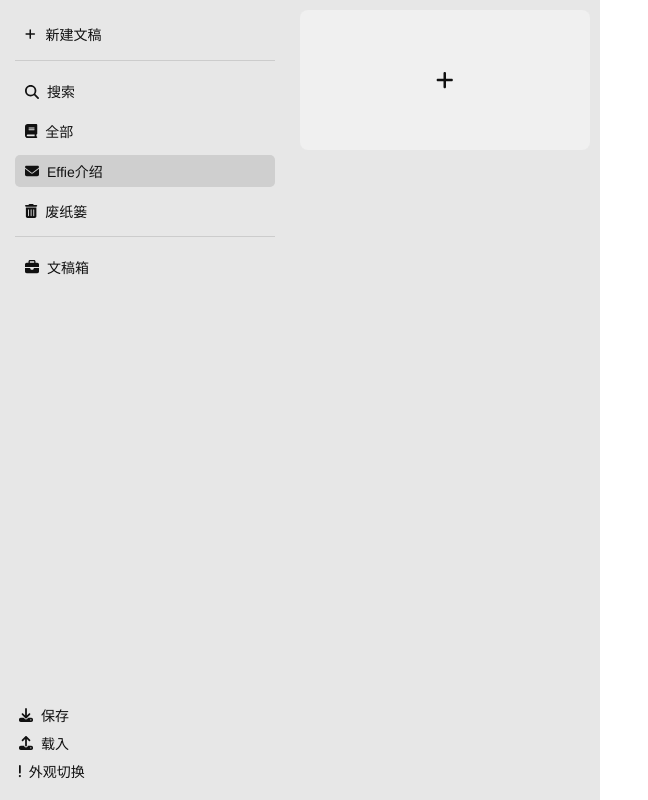
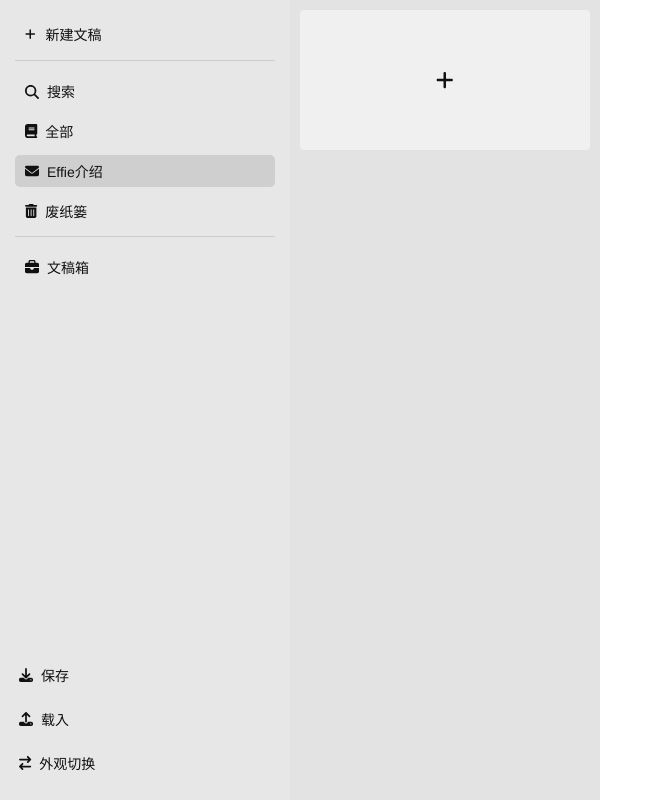
Before and after one commit to RoronuaHong/EffieWebVer, a React app in the folder effiewebver/: page /intro in a window 1280 px wide. Shown: the whole page, without its empty margins (0-648 px from the left). Built offline with nearby package versions, Linux system fonts and the light colour scheme.

Commit message:
add context.provider part

```diff
--- a/effiewebver/src/EffieWebVer.scss
+++ b/effiewebver/src/EffieWebVer.scss
@@ -22,7 +22,6 @@
 
 html {
   overflow-x:auto;
-  overflow-y:scroll;
 }
 
 body, dl, dt, dd, ul, ol, li, pre, form, fieldset, input, p, blockquote, th, td {
--- a/effiewebver/src/EffieWebVer.tsx
+++ b/effiewebver/src/EffieWebVer.tsx
@@ -4,6 +4,7 @@ import { Helmet } from 'react-helmet'
 import Note from './components/Note'
 import NoteList from './components/NoteList'
 import SideNavbar from './components/SideNavBar'
+import { EffieContextProvider } from './context/EffieContext'
 
 import './EffieWebVer.scss'
 
@@ -16,6 +17,7 @@ import {
 const EffieWebVer = () => {
   return (
     <Router>
+      <EffieContextProvider>
         <div className="EffieWebVer">
           <Helmet>
             <title>EffieWebVer</title>
@@ -46,6 +48,7 @@ const EffieWebVer = () => {
             <Route path="/docbox/:ids" element={ <Note /> } />
           </Routes>
         </div>
+      </EffieContextProvider>
     </Router>
   )
 }
--- a/effiewebver/src/components/Menu/index.scss
+++ b/effiewebver/src/components/Menu/index.scss
@@ -1,4 +1,6 @@
 .menu {
   width: 120px;
   height: 300px;
+  border: 1px solid #aaa;
+  box-shadow: 5px 5px 2px #ccc;
 }
--- a/effiewebver/src/components/Menu/index.tsx
+++ b/effiewebver/src/components/Menu/index.tsx
@@ -19,7 +19,7 @@ const Menu: FC<IProps> = ({
       top: y,
       left: x,
       color: '#222',
-      borderRadius: 3,
+      borderRadius: 1,
       position: 'absolute',
       flexDirection: 'column',
       backgroundColor: '#fff',
--- a/effiewebver/src/components/NoteList/index.scss
+++ b/effiewebver/src/components/NoteList/index.scss
@@ -5,7 +5,7 @@
   height: 100%;
   padding: 0 5px;
   font-size: 14px;
-  background: #e7e7e7;
+  background: #e3e3e3;
   color: #111;
   .note-list-body {
     flex: 1;
@@ -19,7 +19,7 @@
     justify-content: center;
     height: 140px;
     background: #f0f0f0;
-    border-radius: 8px;
+    border-radius: 4px;
     .icon {
       font-size: 20px;
       font-weight: normal;
--- a/effiewebver/src/components/SideNavBar/index.scss
+++ b/effiewebver/src/components/SideNavBar/index.scss
@@ -86,9 +86,9 @@
     border-radius: 5px;
     .sidenavbar-bottom-switch {
       display: flex;
+      padding: 12px 4px;
       align-items: center;
       text-align: center;
-      padding: 4px;
       .icon {
         font-size: 14px;
         margin-right: 8px;
--- a/effiewebver/src/components/SideNavBar/index.tsx
+++ b/effiewebver/src/components/SideNavBar/index.tsx
@@ -1,6 +1,6 @@
 import React, { FC, ReactElement, useState } from 'react'
 import { FontAwesomeIcon } from '@fortawesome/react-fontawesome'
-import { faPlus, faTrashCan, faSearch, faBook, faEnvelope, faExclamation, faDownload, faBriefcase , faUpload } from '@fortawesome/free-solid-svg-icons'
+import { faPlus, faTrashCan, faSearch, faBook, faEnvelope, faExchange, faDownload, faBriefcase , faUpload } from '@fortawesome/free-solid-svg-icons'
 
 import { NavLink } from 'react-router-dom'
 
@@ -105,7 +105,7 @@ const SideNavBar: FC<IProps> = (): ReactElement => {
         </div>
         <div className="sidenavbar-bottom-switch"
           onClick={onShowSwitch}>
-          <FontAwesomeIcon className="icon" icon={faExclamation} />
+          <FontAwesomeIcon className="icon" icon={faExchange} />
           外观切换
         </div>
       </div>
--- a/effiewebver/src/context/EffieContext.tsx
+++ b/effiewebver/src/context/EffieContext.tsx
@@ -9,7 +9,10 @@ interface IProps {
 export interface EffieContext {
   EffieInfo: Object
   setEffieInfo: Function
-  EffieDispatch: any
+  EffieDispatch: React.Dispatch<{
+    type: string
+    payload: number
+  }>
 }
 
 // children?: React.ReactNode;
```
Lines whose indentation alone changed are shown as unchanged.
